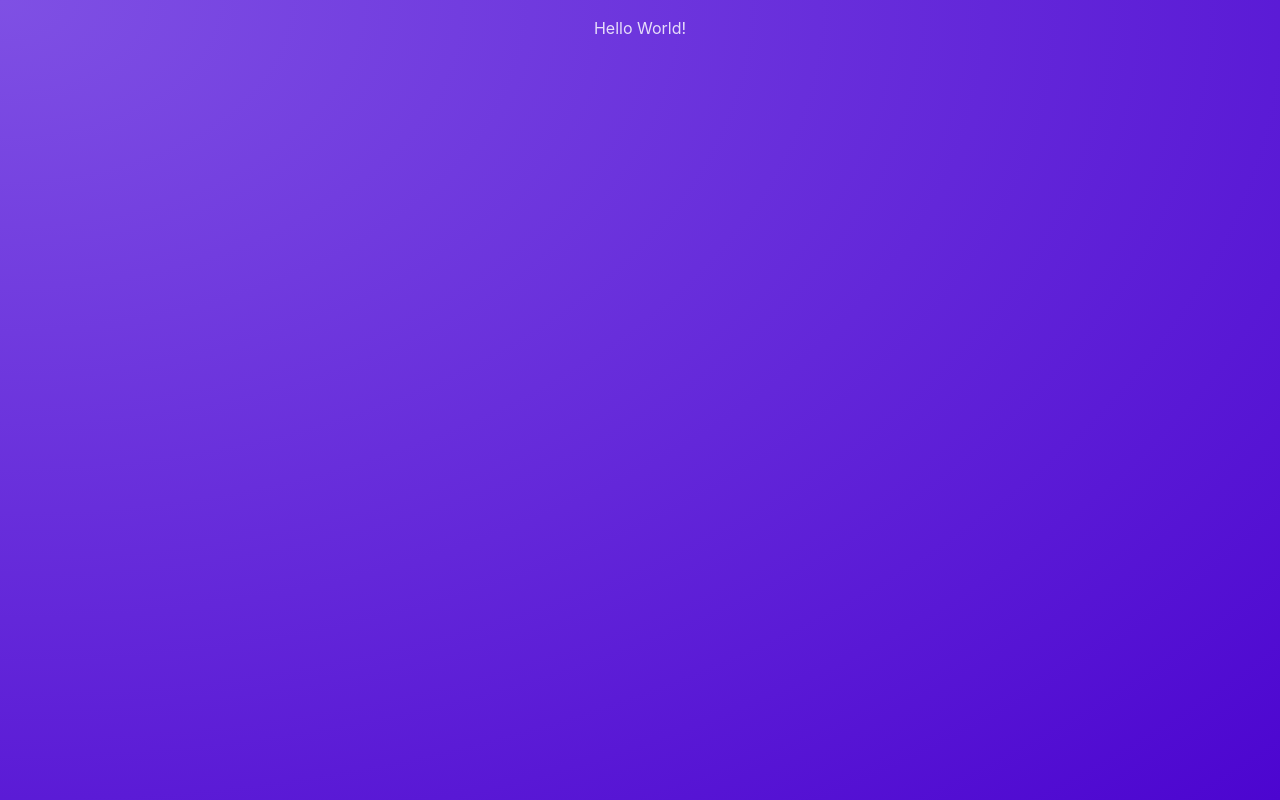
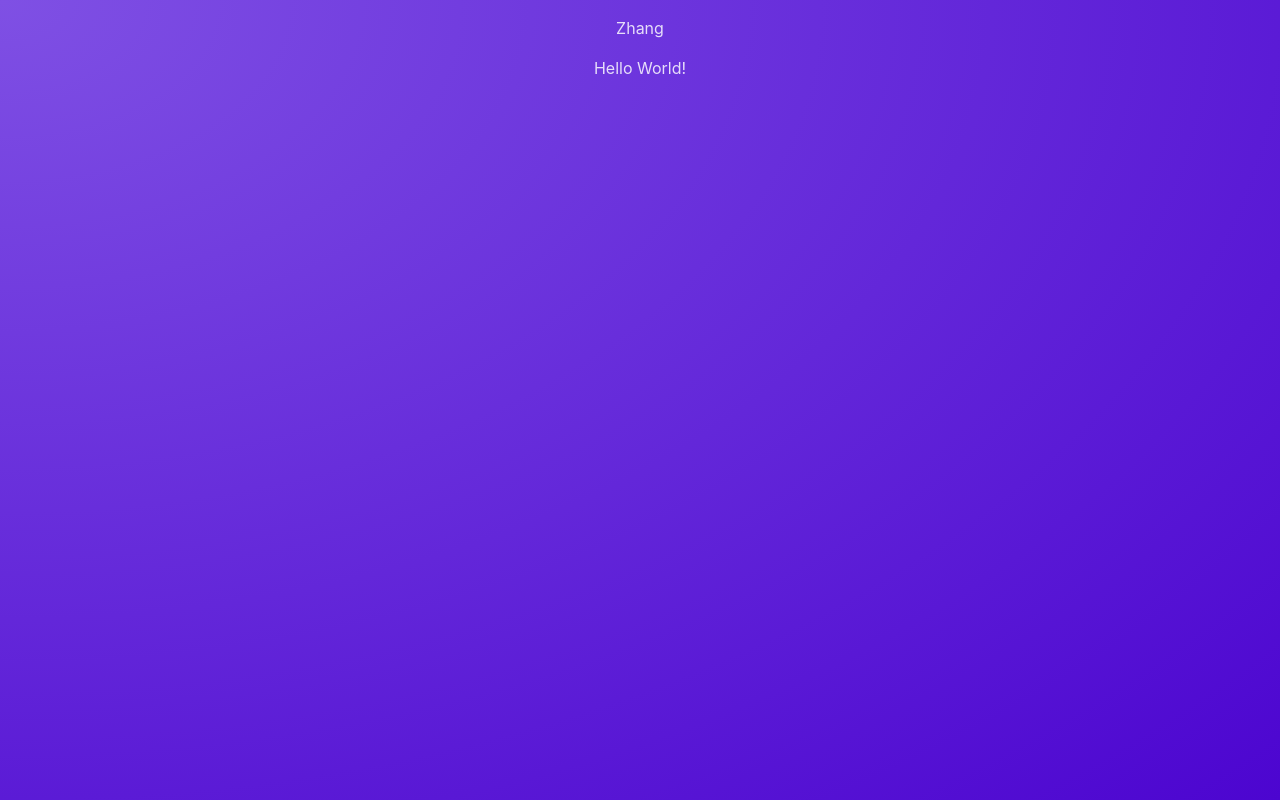
Before and after one commit to zzzhang12/React-Poster-Demo, a React (Vite) app: page / in a window 1280 px wide. Built offline with nearby package versions, Linux system fonts and the light colour scheme.

Commit message:
feat: try outputting dynamic values

```diff
--- a/src/components/Post.jsx
+++ b/src/components/Post.jsx
@@ -1,6 +1,11 @@
+const names = ['Zhang', 'Ying']
+
 function Post(){
+    const chosenName = Math.random() > 0.5 ? names[0] : names[1]
+
     return(
         <div>
+            <p>{chosenName}</p>
             <p>Hello World!</p>
         </div>
     );
```
